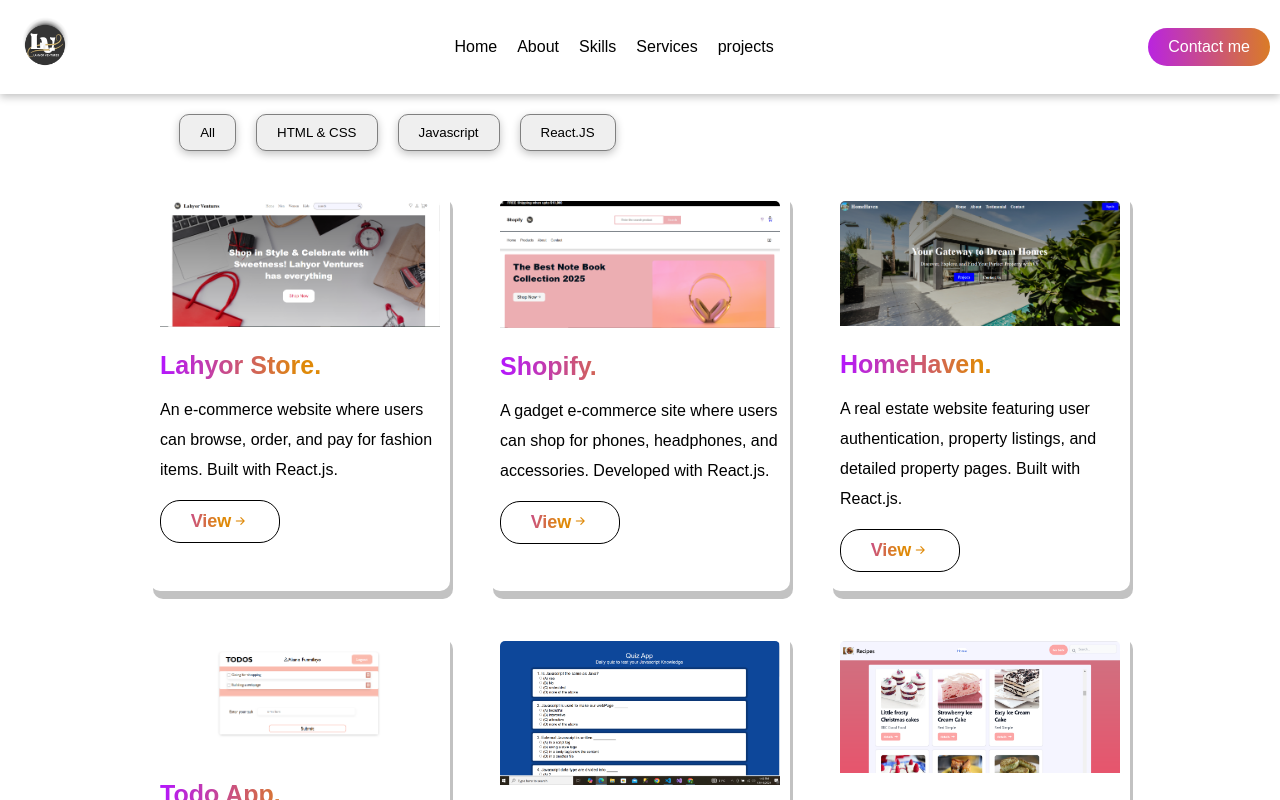
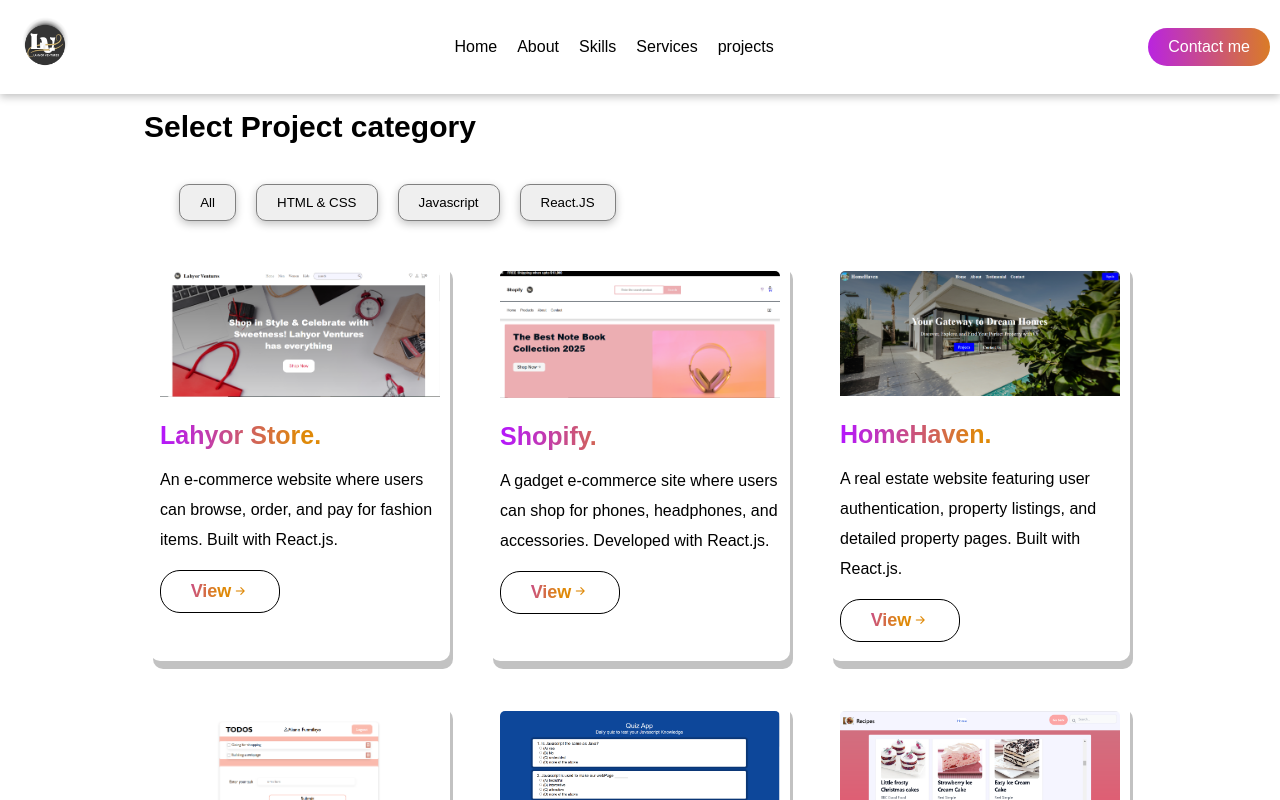
Before and after one commit to Funmight44/my-portfolio, a React (Vite) app: page /work in a window 1280 px wide. Shown: the top 800 px of the page. Built offline with nearby package versions, Linux system fonts and the light colour scheme.

Commit message:
modified project page

```diff
--- a/src/index.css
+++ b/src/index.css
@@ -415,7 +415,7 @@ header .connect:hover, .hero .hero-connect{
 
 .work{
     width: 90%;
-    margin: 40px auto;
+    margin: 110px auto;
 }
 
 
```
